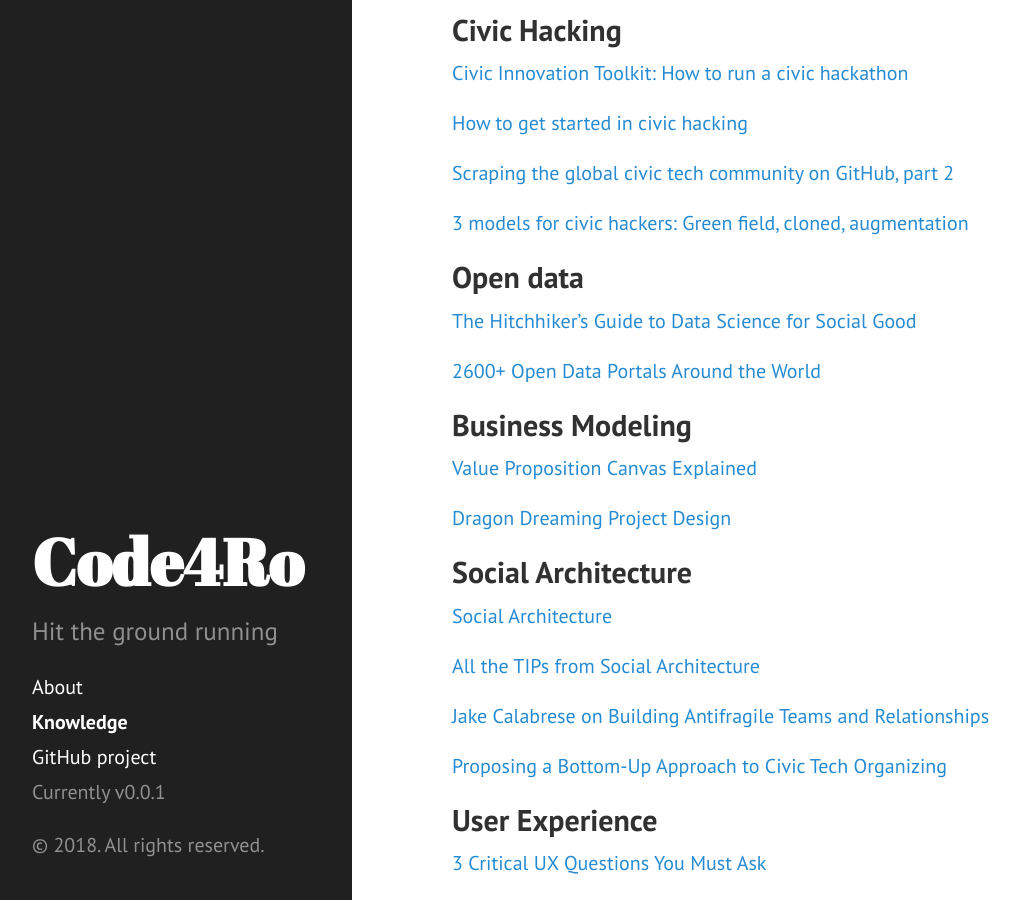
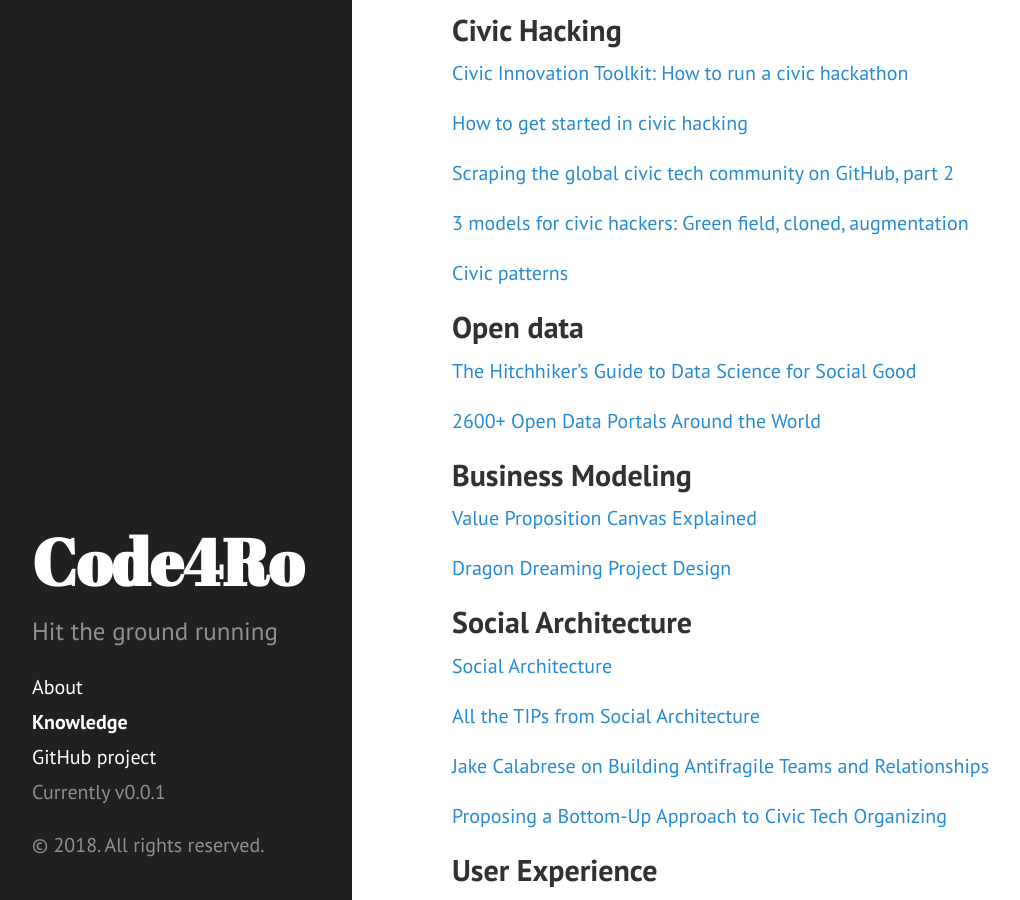
Before and after one commit to code4romania/knowledge, a Jekyll site: the page built from docs/index.md, in a window 1280 px wide and 900 px high, scrolled down 1048 px. Shown: the whole window, without its empty margins (8-1028 px from the left). Built offline with Jekyll 4.4.1, drawn with Linux system fonts in a browser that asks for light colours; the list of posts is cut into pages by our own code.

Commit message:
Update index.md

```diff
--- a/docs/index.md
+++ b/docs/index.md
@@ -46,6 +46,8 @@ This is a curated list of links to interesting information.
 [Scraping the global civic tech community on GitHub, part 2](http://sbaack.com/2015/11/19/scraping-the-global-civic-tech-community-on-github-part-2.html)
 
 [3 models for civic hackers: Green field, cloned, augmentation](https://opensource.com/government/15/6/3-models-civic-hackers-green-field-cloned-augmentation)
+
+[Civic patterns](http://civicpatterns.org/)
 
 <a name="od"/>
 
```
